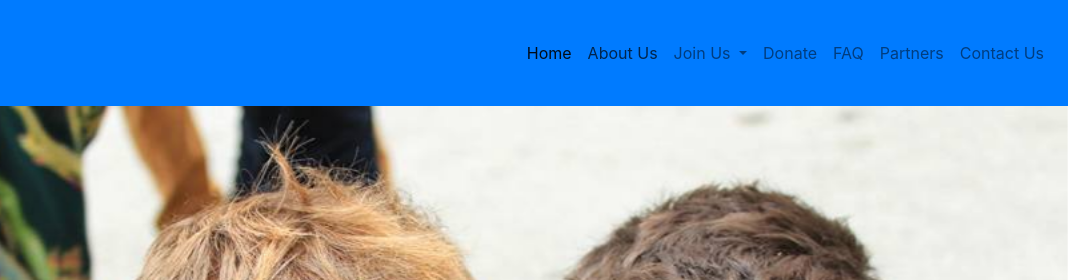
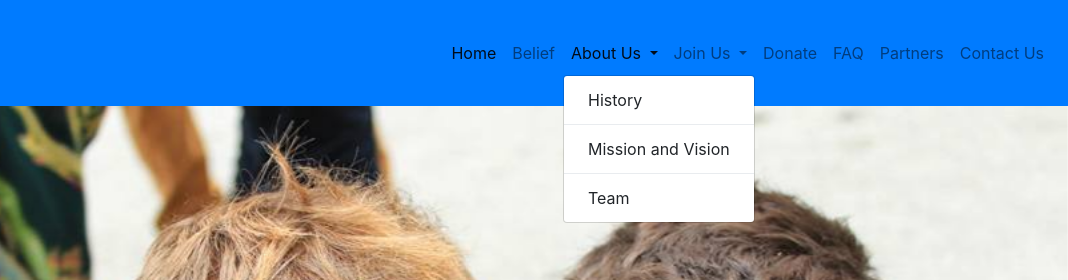
Before and after one commit to Tamal-Mondal/Prithibeer-Nakshatra, a plain HTML site: page index.html in a window 1280 px wide. Both pictures are taken after a click on the button "About Us". Shown: the top 280 px of the page, 212-1280 px from the left. Drawn offline with Linux system fonts and the light colour scheme.

Commit message:
navbar update 2

```diff
--- a/index.html
+++ b/index.html
@@ -30,7 +30,19 @@
               <a class="nav-link text-center" href="#">Home <span class="sr-only">(current)</span></a>
             </li>
             <li class="nav-item">
-              <a class="nav-link text-center" href="#">About Us</a>
+              <a class="nav-link text-center" href="#">Belief</a>
+            </li>
+            <li class="nav-item dropdown">
+              <a class="nav-link dropdown-toggle text-center" href="#" id="navbarDropdown" role="button" data-toggle="dropdown" aria-haspopup="true" aria-expanded="false">
+              About Us
+              </a>
+              <div class="dropdown-menu" aria-labelledby="navbarDropdown">
+                <a class="dropdown-item" href="#">History</a>
+                <div class="dropdown-divider"></div>
+                <a class="dropdown-item" href="#">Mission and Vision</a>
+                <div class="dropdown-divider"></div>
+                <a class="dropdown-item" href="#">Team</a>
+              </div>
             </li>
             <li class="nav-item dropdown">
               <a class="nav-link dropdown-toggle text-center" href="#" id="navbarDropdown" role="button" data-toggle="dropdown" aria-haspopup="true" aria-expanded="false">
```
Also changed, not shown: style.css (line endings or trailing spaces).
